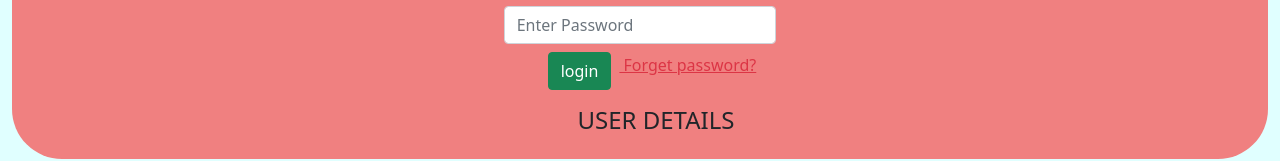
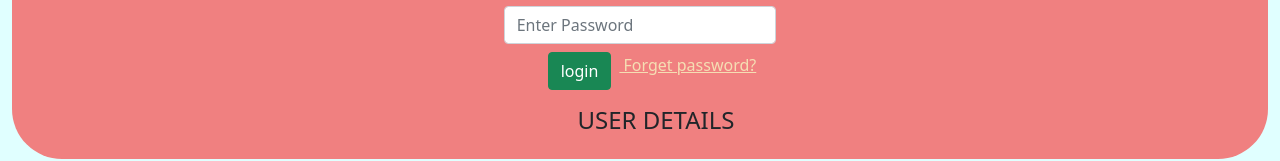
Before and after one commit to kuralnithi/password-reset, a React (Vite) app: page / in a window 1280 px wide. Shown: the part 464-625 px from the top of the page. Built offline with nearby package versions, Linux system fonts and the light colour scheme; no server answers.

Commit message:
froget password color

```diff
--- a/src/Home.jsx
+++ b/src/Home.jsx
@@ -368,14 +368,14 @@ function Home() {
         <div className="login container-fluid d-flex flex-column align-items-center justify-content-center mt-5">
 
           <h1>LOGIN</h1>
+
           <div className="form-group mt-3 ">
 
             <input type="text" className="form-control" value={LoginEmailid} onChange={handleLoginEmailInp} placeholder='Enter EmailId' />
-            <input type="text" className="form-control mt-2 " value={LoginPassword} onChange={handleLoginPasswordInp} placeholder='Enter Password' />
-
+            <input type='password' className="form-control mt-2 " value={LoginPassword} onChange={handleLoginPasswordInp} placeholder='Enter Password' required />
             <div className="login-forget-btn container-fluid f-flex mx-3">
               <button className="btn btn-success mt-2" onClick={handleLoginBtn}>login</button>
-              <a className="mx-2 text-danger" onClick={handleForget} > Forget password? </a>
+              <a className="mx-2 forget" onClick={handleForget} > Forget password? </a>
 
             </div>
 
--- a/src/index.css
+++ b/src/index.css
@@ -62,17 +62,23 @@ height: 100vh;
 
 }
 
-
-a:hover {
+.forget{
 
     cursor: pointer;
-    color: orange;
+    color:wheat;
+
 
 }
 
-a:active {
+.forget:hover{
 
-    color: blueviolet;
+cursor: pointer;
+color: azure;
 
 
 }
+.forget:active{
+
+color: red;
+
+}
```
